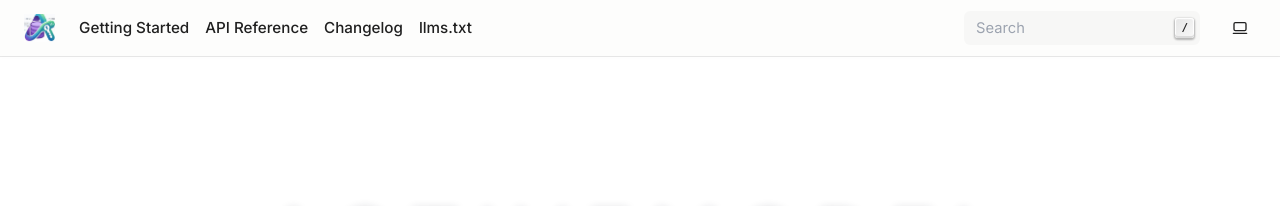
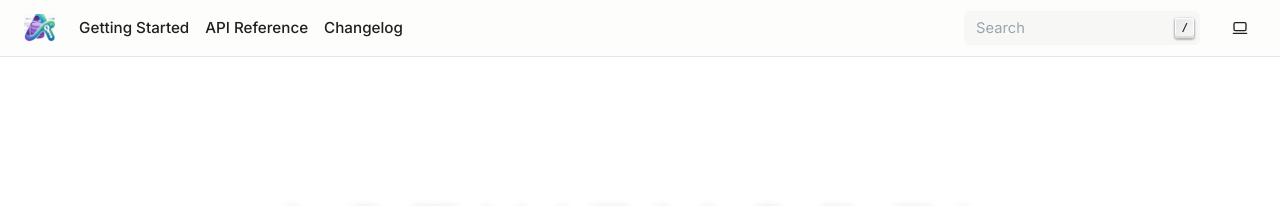
Before and after one commit to iloveitaly/activemodel, a Sphinx documentation site: the page built from docs/index.md, in a window 1280 px wide. Shown: the top 206 px of the page. Built offline with Sphinx 7.4.7, drawn with Linux system fonts in a browser that asks for light colours; pages that are not in the unit, such as notebooks, are missing from menus.

Commit message:
Remove llms.txt from docs top navigation (#137)
Keep the artifact published at /llms.txt for agents; it does not belong
in the human-facing nav.

Co-authored-by: Cursor Agent <cursoragent@cursor.com>

```diff
--- a/docs/conf.py
+++ b/docs/conf.py
@@ -83,7 +83,6 @@ html_theme_options = {
         {"title": "Getting Started", "url": "getting-started"},
         {"title": "API Reference", "url": "autoapi/index"},
         {"title": "Changelog", "url": "changelog"},
-        {"title": "llms.txt", "url": "llms.txt", "resource": True},
     ],
 }
 
```
